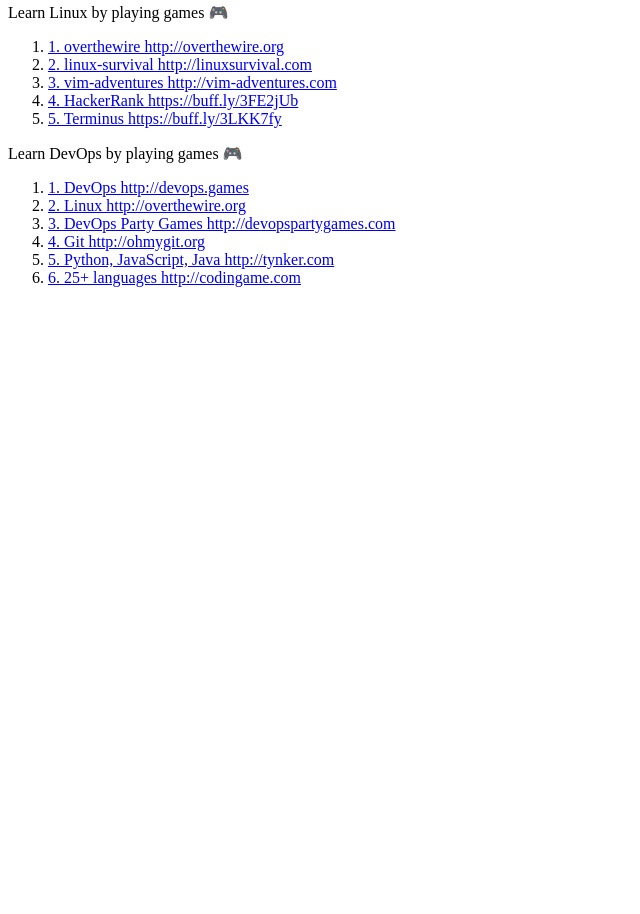
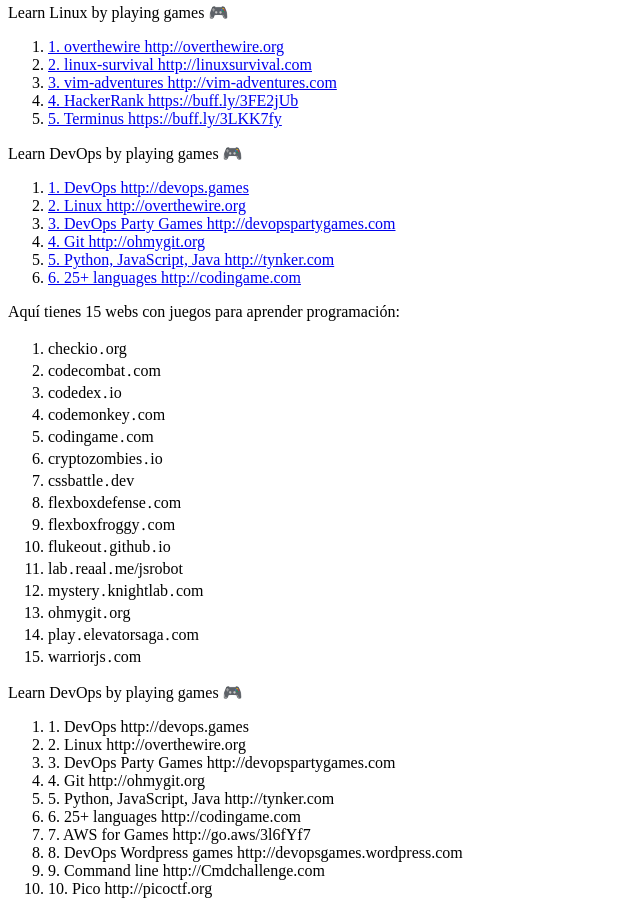
Before and after one commit to krlosm/krlosm.github.io, a plain HTML site: page index.html in a window 1280 px wide. Shown: the part 1530-2444 px from the top of the page, without its empty margins (0-640 px from the left). Before the commit the page ends 1833 px from the top, so only its background shows below. Drawn offline with Linux system fonts and the light colour scheme.

Commit message:
Update index.html

```diff
--- a/index.html
+++ b/index.html
@@ -152,5 +152,50 @@
         http://codingame.com</a></li>
     </ol>
 
+    <p>Aquí tienes 15 webs con juegos para aprender programación:</p>
+
+    <ol>
+        <li>checkio․org</li>
+        <li>codecombat․com</li>
+        <li>codedex․io</li>
+        <li>codemonkey․com</li>
+        <li>codingame․com</li>
+        <li>cryptozombies․io</li>
+        <li>cssbattle․dev</li>
+        <li>flexboxdefense․com</li>
+        <li>flexboxfroggy․com</li>
+        <li>flukeout․github․io</li>
+        <li>lab․reaal․me/jsrobot</li>
+        <li>mystery․knightlab․com</li>
+        <li>ohmygit․org</li>
+        <li>play․elevatorsaga․com</li>
+        <li>warriorjs․com</li>
+    </ol>
+
+    <p>Learn DevOps by playing games 🎮</p>
+
+    <ol>
+        <li>1. DevOps
+        http://devops.games</li>
+        <li>2. Linux
+        http://overthewire.org</li>
+        <li>3. DevOps Party Games
+        http://devopspartygames.com</li>
+        <li>4. Git
+        http://ohmygit.org</li>
+        <li>5. Python, JavaScript, Java
+        http://tynker.com</li>
+        <li>6. 25+ languages
+        http://codingame.com</li>
+        <li>7. AWS for Games
+        http://go.aws/3l6fYf7</li>
+        <li>8. DevOps Wordpress games
+        http://devopsgames.wordpress.com</li>
+        <li>9. Command line
+        http://Cmdchallenge.com</li>
+        <li>10. Pico
+        http://picoctf.org</li>
+    </ol>
+
 </body>
 </html>
```
